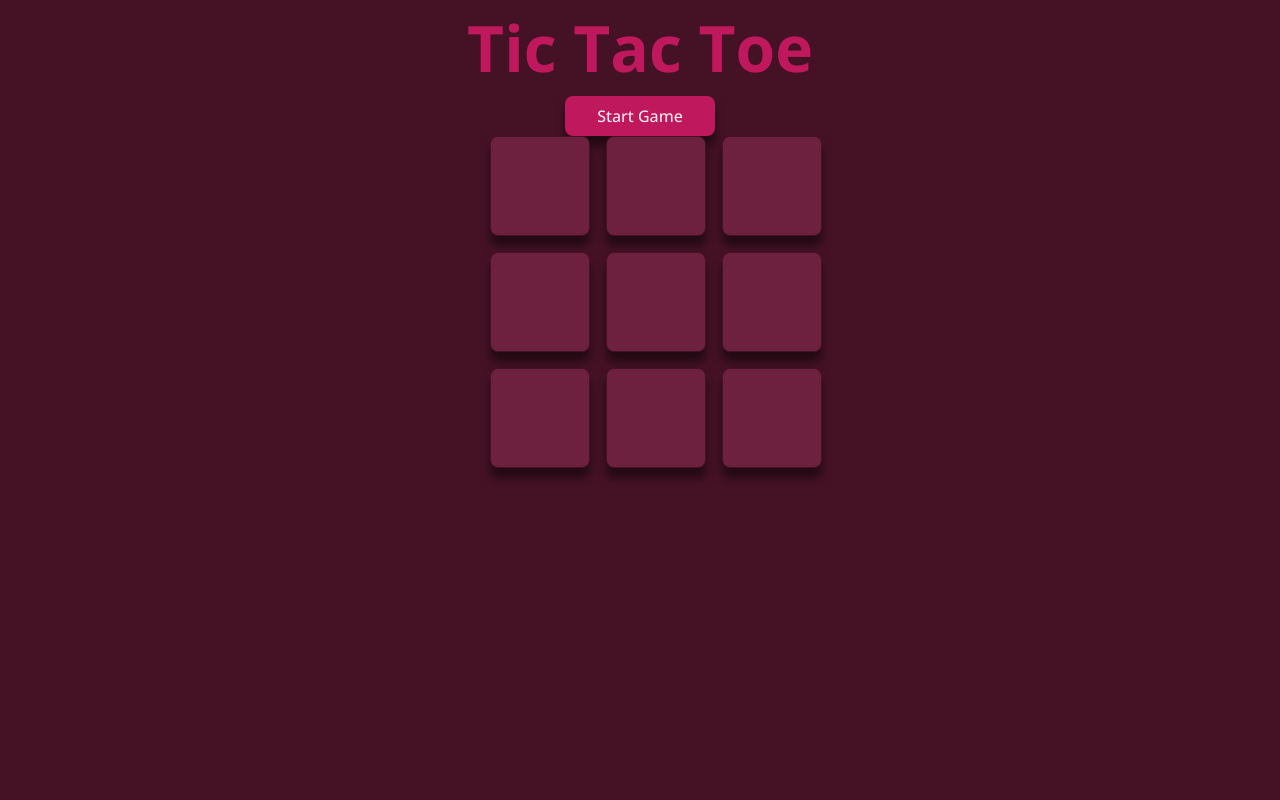
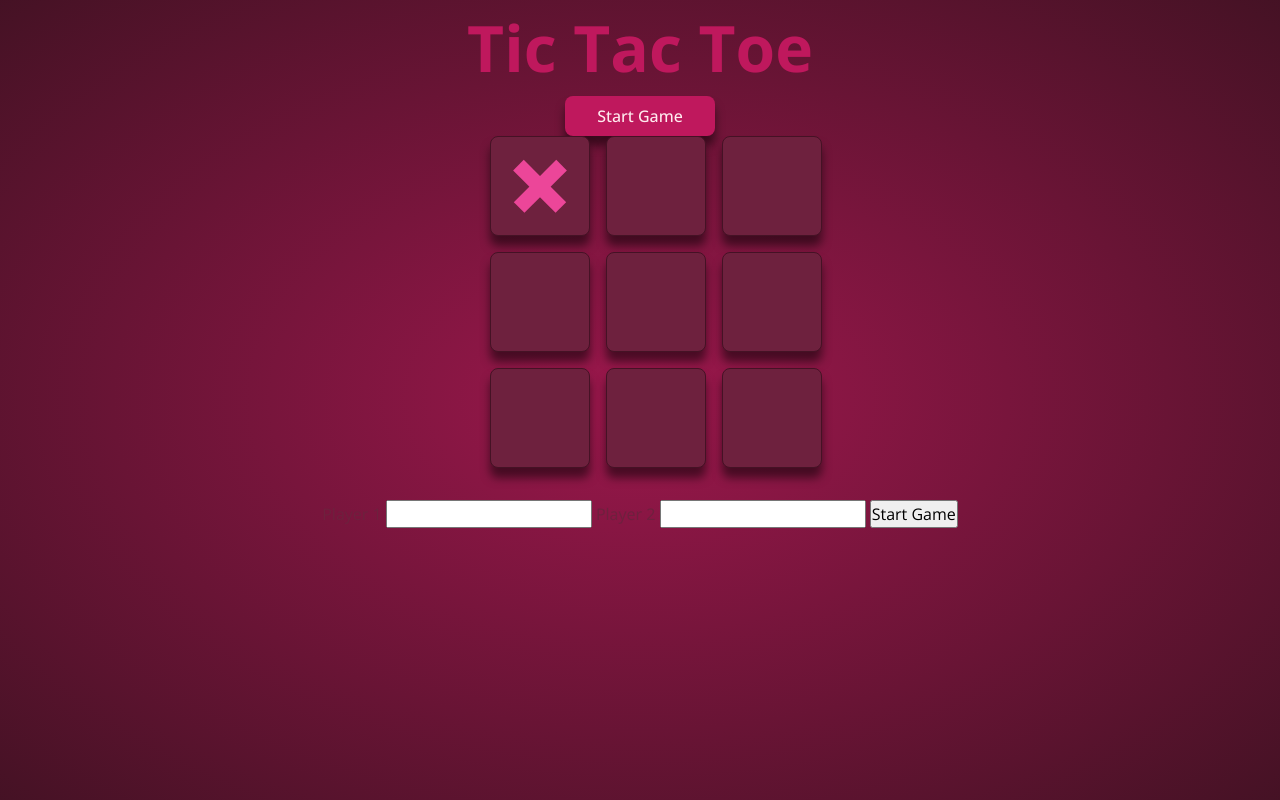
Before and after one commit to ryanthayes/top-tic-tac-toe, a plain HTML site: page index.html in a window 1280 px wide. Both pictures are taken after a click on the element 540 px from the left and 186 px from the top of the page. Drawn offline with nearby package versions, Linux system fonts and the light colour scheme.

Commit message:
Logic fo player chooses where to place mark

```diff
--- a/css/style.css
+++ b/css/style.css
@@ -39,7 +39,7 @@
   --br-lg: 1.5em;
 
   --cell-size: 100px;
-  --mark-size: calc((var(--cell-size) * .80));
+  --mark-size: calc((var(--cell-size) * .60));
 }
 
 /*=== CSS RESET ===*/
@@ -84,7 +84,11 @@ body {
   font-size: var(--fs-400);
   font-weight: var(--fw-normal);
   color: var(--primary-800);
-  background-color: var(--primary-900);
+  background-image: radial-gradient(var(--primary-700), var(--primary-900));
+}
+
+main {
+  gap: var(--spacing-lg);
 }
 
 /*=== GAME START ===*/
@@ -156,7 +160,7 @@ body {
   width: var(--mark-size);
   height: var(--mark-size);
   border-radius: 50%;
-  border: 8px solid blue;
+  border: 8px solid var(--primary-400);
 }
 
 .cross {
@@ -170,7 +174,7 @@ body {
 .cross:after {
 content: "";
 position: absolute;
-background-color: red;
+background-color: var(--primary-500);
 }
 
 .cross:before {
@@ -186,6 +190,10 @@ background-color: red;
   height: 25%;
   margin-top: -12.5%;
 }
+
+/*=== SCORE BOARD ===*/
+
+
 
 /*=== UTILITY CLASSES ===*/
 
--- a/index.html
+++ b/index.html
@@ -21,7 +21,7 @@
         <h1 class="title">Tic Tac Toe</h1>
         <button id="start-game" class="btn-start-game">Start Game</button>
     </header>
-    <main>
+    <main class="flex flex-columns align-items-center">
 
         <section id="board-container" class="board-container">
             <div id="board" class="board">
@@ -31,7 +31,13 @@
         </section>
 
         <div id="game-controls" class="game-controls">
-
+            <form id="form" action="">
+                <label for="player1">Player 1</label>
+                <input type="text" name="player1" id="player1">
+                <label for="player2">Player 2</label>
+                <input type="text" name="player2" id="player2">
+                <button type="submit" id="btn-start-game">Start Game</button>
+            </form>
         </div>
 
         <section id="score-container" class="score-container">
--- a/js/app.js
+++ b/js/app.js
@@ -7,6 +7,8 @@
 // if you only ever need ONE of something (gameBoard, displayController), use a module.
 
 // If you need multiples of something (players!), create them with factories.
+
+const infoDisplay = document.querySelector("#score-player-one")
 
 const gameBoard = (() => {
 
@@ -22,9 +24,7 @@ const gameBoard = (() => {
             const cell = document.createElement('div')
             cell.classList.add('cell');
             cell.setAttribute('data-index', index);
-            cell.addEventListener('click', () => {
-                console.log("I am clicked!");
-            })
+            cell.addEventListener('click', game.createMark, { once: true });
             boardContainer.appendChild(cell);
         })
     };
@@ -35,10 +35,45 @@ const gameBoard = (() => {
 
 })();
 
-gameBoard.renderBoard();
+const createPlayer = (name, mark) => {
+    return {
+        name,
+        mark
+    }
+};
 
-// const game = (() => {
+const game = (() => {
 
-//     const players = [];
+    let players = [];
+    let placeMark = "cross";
 
-// })();
+    const form = document.querySelector("#form");
+
+    const start = () => {
+        players = [
+            createPlayer("player1", "X"),
+            createPlayer("player2", "O"),
+        ]
+        gameBoard.renderBoard();
+    };
+
+    function swapTurns() {
+        placeMark = placeMark === "cross" ? "circle" : "cross";
+    };
+
+    const createMark = e => {
+        const cell = e.target;
+        const mark = document.createElement('div');
+        mark.classList.add(placeMark);
+        cell.append(mark);
+        swapTurns();
+        checkScore();
+    }
+    return {
+        start,
+        createMark
+    };
+
+})();
+
+game.start();
```
